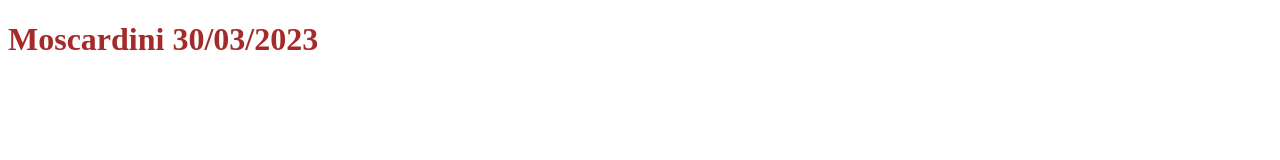
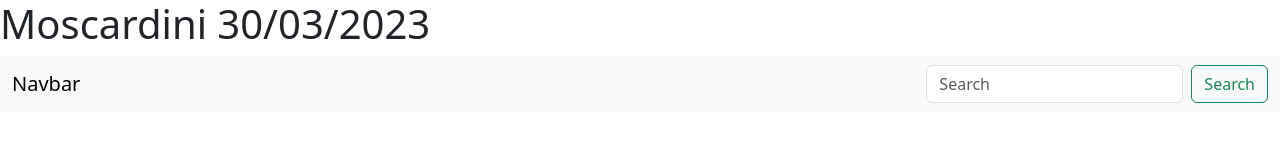
Before and after one commit to Jupiterino/Moscardini-Compito1, a plain HTML site: page index.html in a window 1280 px wide. Drawn offline with nearby package versions, Linux system fonts and the light colour scheme.

Commit message:
bootstrap e navbar

```diff
--- a/index.html
+++ b/index.html
@@ -5,9 +5,20 @@
     <meta http-equiv="X-UA-Compatible" content="IE=edge">
     <meta name="viewport" content="width=device-width, initial-scale=1.0">
     <link rel="stylesheet" href="css/style.css">
+    <link href="https://cdn.jsdelivr.net/npm/bootstrap@5.3.0-alpha2/dist/css/bootstrap.min.css" rel="stylesheet" integrity="sha384-aFq/bzH65dt+w6FI2ooMVUpc+21e0SRygnTpmBvdBgSdnuTN7QbdgL+OapgHtvPp" crossorigin="anonymous">
     <title>Document</title>
 </head>
 <body>
     <h1>Moscardini 30/03/2023</h1>
+
+    <nav class="navbar bg-light">
+        <div class="container-fluid">
+          <a class="navbar-brand">Navbar</a>
+          <form class="d-flex" role="search">
+            <input class="form-control me-2" type="search" placeholder="Search" aria-label="Search">
+            <button class="btn btn-outline-success" type="submit">Search</button>
+          </form>
+        </div>
+      </nav>
 </body>
 </html>
```
